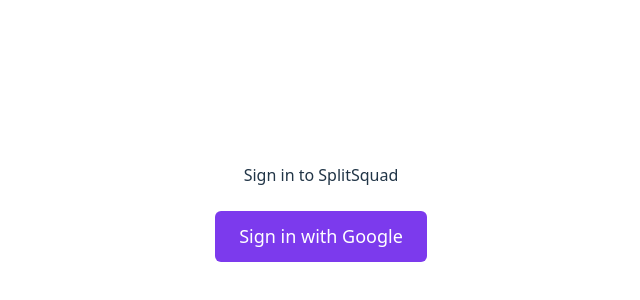
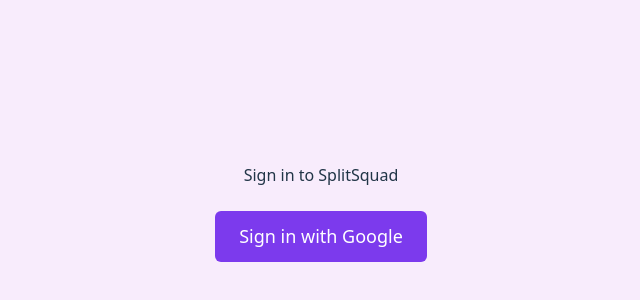
Before and after one commit to Ricky-RL/SplitSquad, a React (Vite) app in the folder frontend/: page / in a window 1280 px wide. Shown: the part 228-528 px from the top of the page, without its empty margins (319-959 px from the left). Built offline with nearby package versions, Linux system fonts and the light colour scheme; no server answers.

Commit message:
update ui

```diff
--- a/frontend/src/index.css
+++ b/frontend/src/index.css
@@ -5,11 +5,8 @@
   font-family: system-ui, Avenir, Helvetica, Arial, sans-serif;
   line-height: 1.5;
   font-weight: 400;
-
-  color-scheme: light dark;
-  color: rgba(255, 255, 255, 0.87);
-  background-color: #242424;
-
+  color-scheme: light;
+  background: #f8ecfc !important;
   font-synthesis: none;
   text-rendering: optimizeLegibility;
   -webkit-font-smoothing: antialiased;
@@ -31,7 +28,9 @@
   place-items: center;
   min-width: 320px;
   min-height: 100vh;
+  background: #f8ecfc !important;
 }
+
 
 h1 {
   font-size: 3.2em;
```
